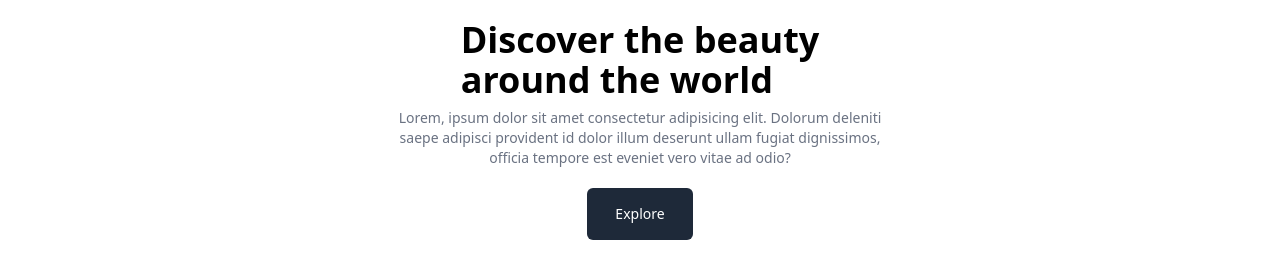
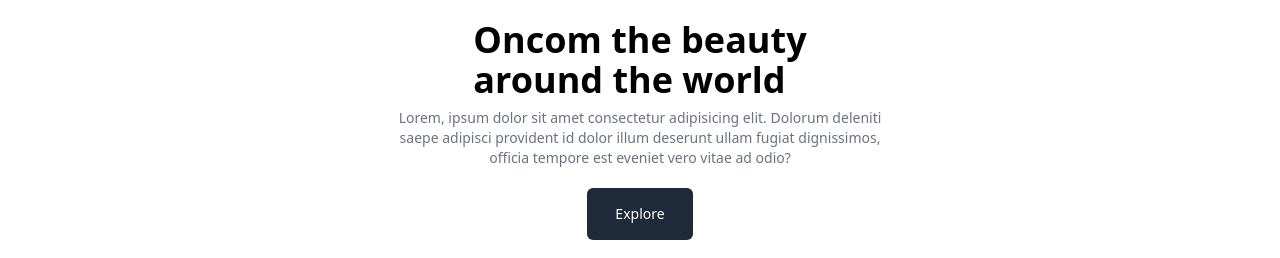
Before and after one commit to Kurama02-off/ColabWargaKonoha, a website: page index.html in a window 1280 px wide. Shown: the top 258 px of the page. Drawn offline with Linux system fonts and the light colour scheme.

Commit message:
refactor: change heading value

```diff
--- a/index.html
+++ b/index.html
@@ -11,7 +11,7 @@
 
     <!-- page 1 -->
     <div class="flex items-center justify-center flex-col">
-        <h1 class="text-4xl font-bold mt-5">Discover the beauty <br>around the world</h1>
+        <h1 class="text-4xl font-bold mt-5">Oncom the beauty <br>around the world</h1>
         <p class="text-sm text-gray-500 max-w-lg text-center mt-2">Lorem, ipsum dolor sit amet consectetur adipisicing
             elit. Dolorum deleniti saepe adipisci provident id dolor illum deserunt ullam fugiat dignissimos, officia
             tempore est eveniet vero vitae ad odio?</p>
```
